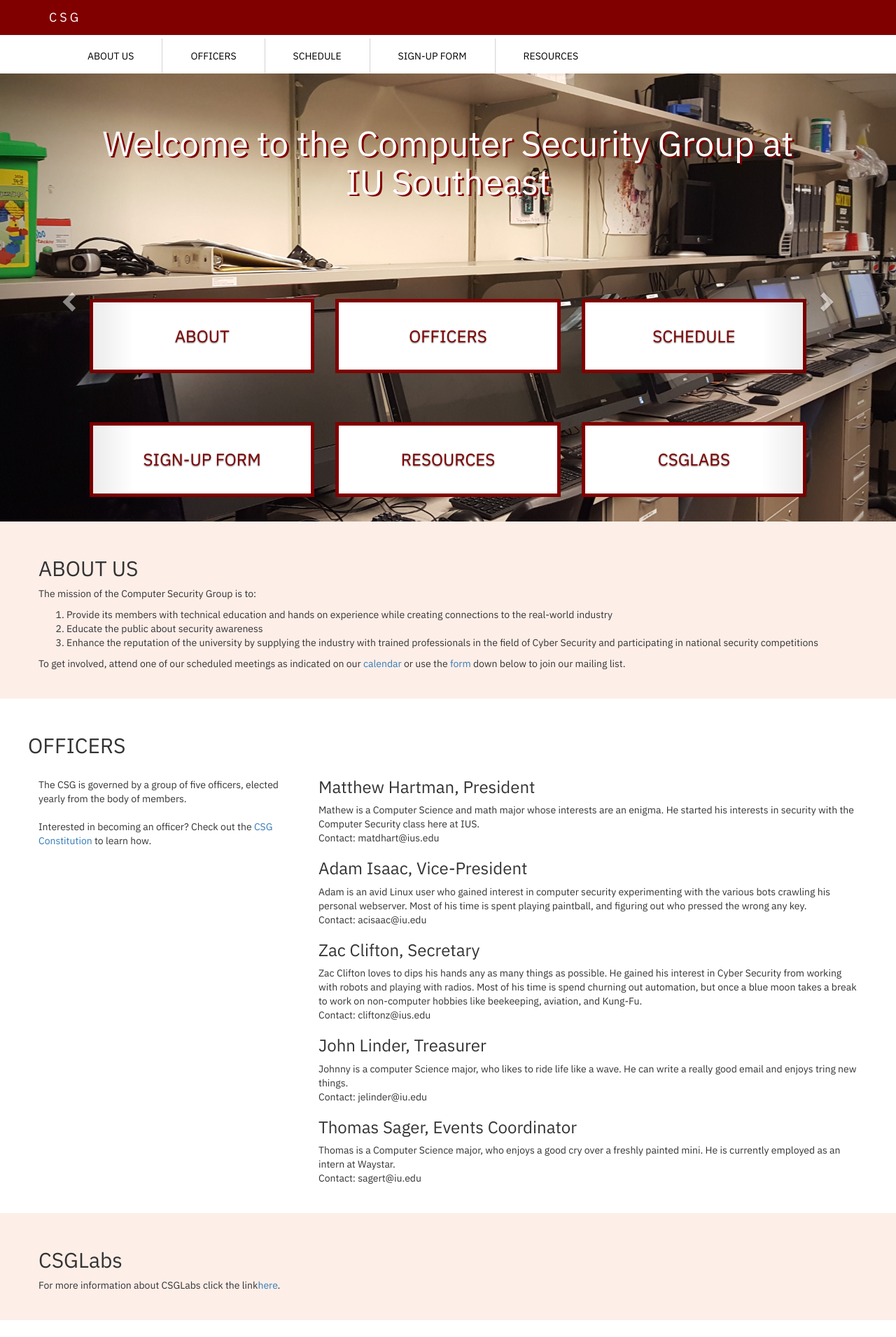
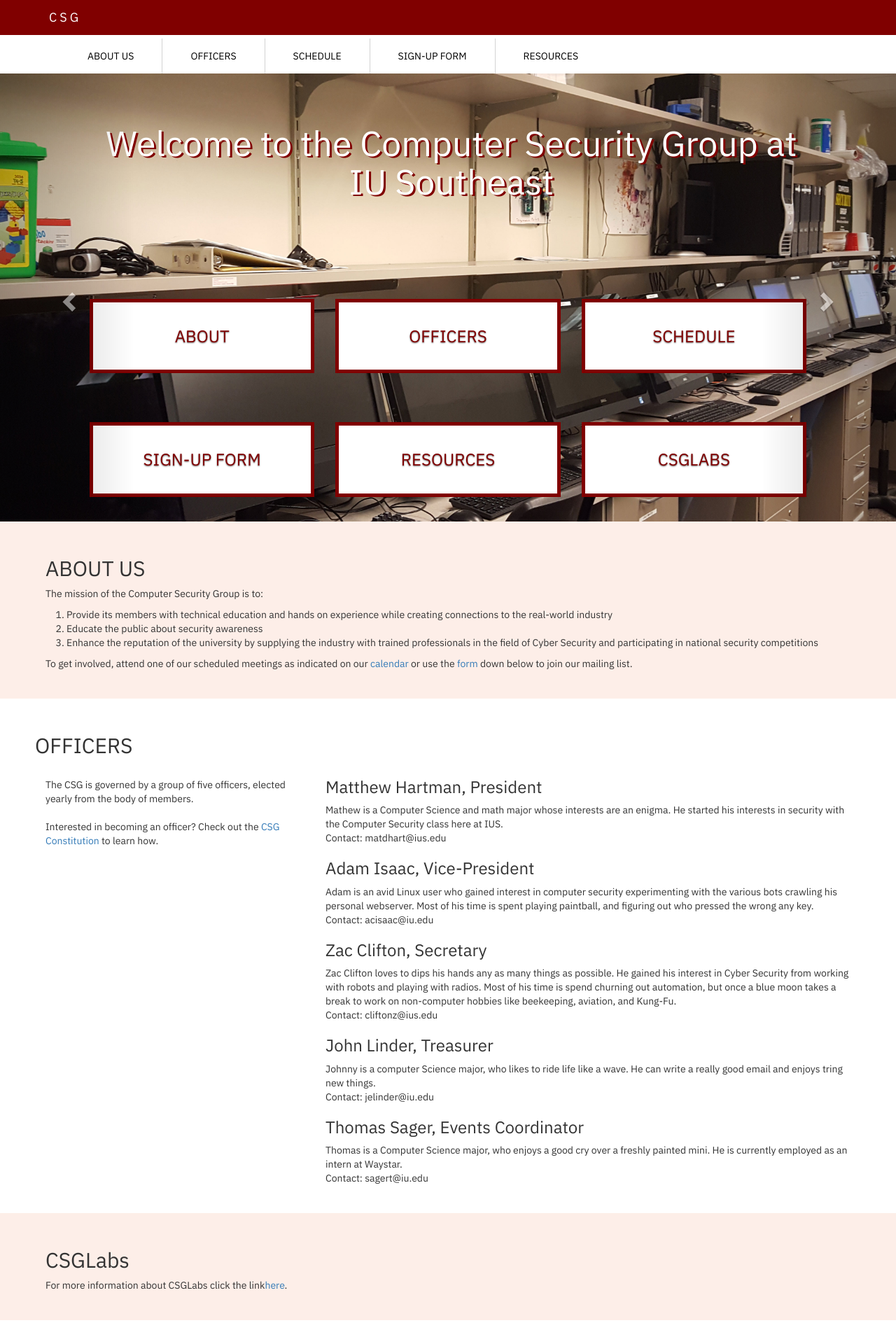
Before and after one commit to ius-csg/csghomepage, a Jekyll site: the page built from index.html, in a window 1280 px wide. Shown: the top 1910 px of the page at 70% size. Built offline with Jekyll 4.4.1, drawn with Linux system fonts in a browser that asks for light colours.

Commit message:
Fix some of the homepage styles

```diff
--- a/_includes/sign-upform.html
+++ b/_includes/sign-upform.html
@@ -2,7 +2,7 @@
     <div class="row">
         <section class="col-sm-12">
             <h2>Mailing list sign-up</h2>
-            <iframe src="https://docs.google.com/forms/d/e/1FAIpQLSe4G1Dl1mrnlTnKrIXhlsAmsvUzTmCNywHFqcVDVnXx3fH4Pg/viewform?embedded=true" width="640" height="1547" frameborder="0" marginheight="0" marginwidth="0">Loading…</iframe>
+            <iframe src="https://docs.google.com/forms/d/e/1FAIpQLSe4G1Dl1mrnlTnKrIXhlsAmsvUzTmCNywHFqcVDVnXx3fH4Pg/viewform?embedded=true" width="100%" height="820" frameborder="0" marginheight="0" marginwidth="0">Loading…</iframe>
         </section>
     </div>
 </div>
--- a/style.css
+++ b/style.css
@@ -75,19 +75,8 @@
     padding: 30px 0px 30px 0px;
 }
 
-.calendar-container {
-    position: relative;
-    padding-bottom: 50%;
-    height: 0;
-    overflow: hidden;
-}
-
 .form-container {
     background-color: #FDEEE8;
-    position: relative;
-    padding-bottom: 60%;
-    height: 0;
-    overflow: hidden;
 }
 
 
@@ -147,6 +136,14 @@
     padding: 25px 25px 25px 25px;
 }
 
+.h1, .h2, .h3, h1, h2, h3 {
+    margin-left: 10px;
+}
+
+p {
+    margin-left: 10px;
+}
+
 @media(max-width: 600px){
     .tab-header h3 {
         display: none !important;
```
